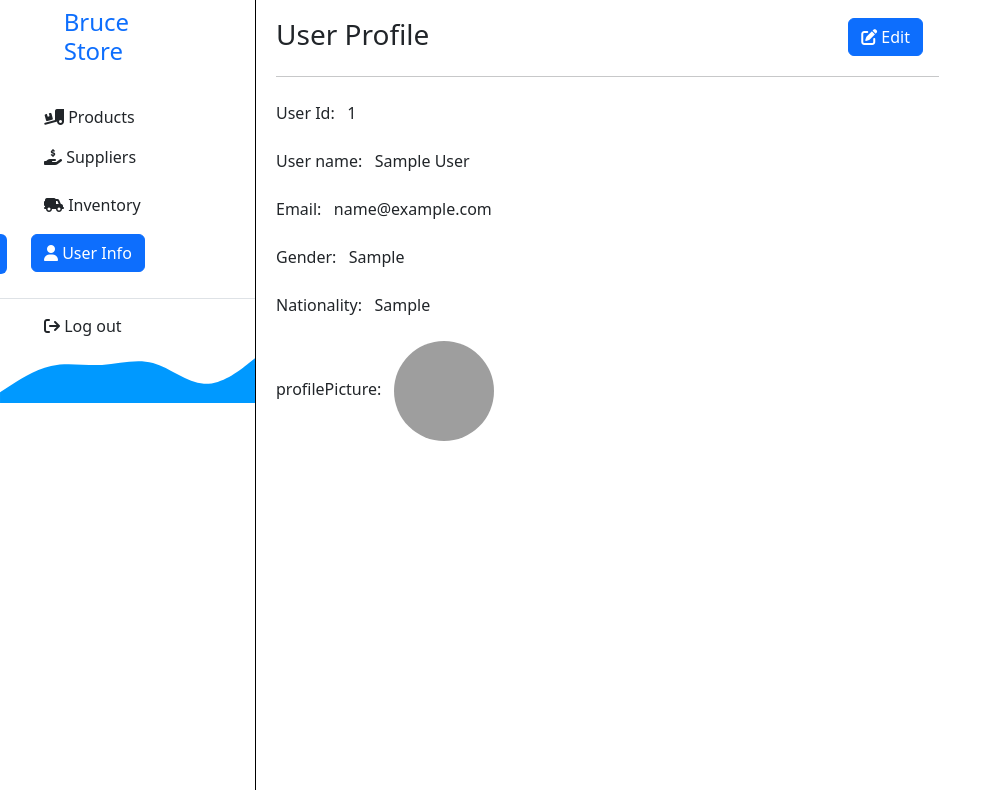
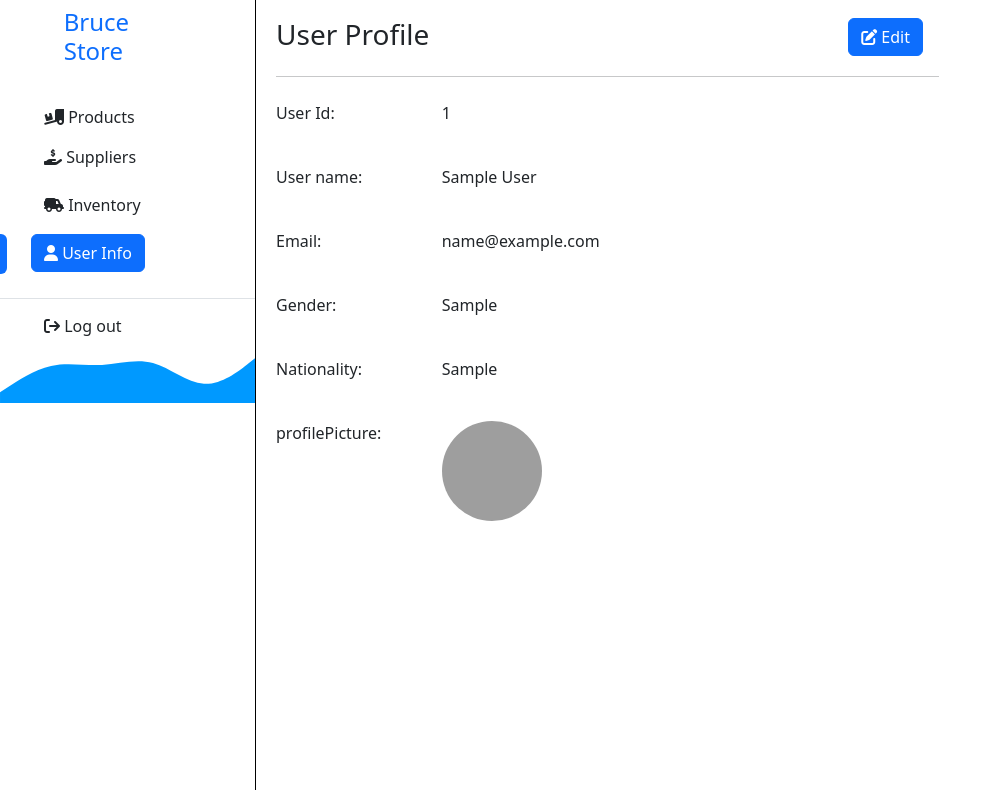
Before and after one commit to RUTAGENGWA-ASANTE-BRUCE/Stock-Management-CodeIgnitor, a CodeIgniter app: page /Stock-Management-CodeIgnitor/index.php/user/userInfo/1 in a window 1280 px wide. Shown: the whole page, without its empty margins (0-986 px from the left). Run offline with CodeIgniter, Linux system fonts and the light colour scheme; tables that the repository leaves empty or names only in its code hold one stand-in row (values such as "Sample post"); data that the repository does not hold is empty; some libraries are stand-ins or nearby versions; grey boxes are pictures that could not be loaded.

Commit message:
new change

```diff
--- a/stockManagement/application/views/user_info.php
+++ b/stockManagement/application/views/user_info.php
@@ -54,7 +54,7 @@
             </div>
             <div class="mt-2">
                 <div style="width:7px;height:40px; " class="rounded-end float-start bg-white"></div>
-                <a class="btn  float-start ms-4">
+                <a class="btn  float-start ms-4 bg-white" href="<?php echo base_url().'index.php/Stock/inventories/'.$user['user_id'];?>">
 
                     <i class="fa-solid fa-truck-field"></i>
                     Inventory
@@ -113,12 +113,12 @@
                 </div>
                 <hr/>
             </div>
-                <p class="mt-4"></p>User Id: &nbsp; <?php echo $user['user_id'] ?></p>
-                <p class="mt-4"></p>User name: &nbsp; <?php echo $user['name'] ?></p>
-                <p class="mt-4">Email: &nbsp; <?php echo $user['email'] ?></p>
-                <p class="mt-4">Gender: &nbsp; <?php echo $user['gender'] ?></p>
-                <p class="mt-4">Nationality: &nbsp; <?php echo $user['nationality'] ?></p>
-                <p class="mt-4">profilePicture: &nbsp; <img src="<?php echo base_url().'/public/images/'.$user['profilePicture'] ?>" style="width:100px;height:100px;border-radius:50%;"/></p>
+                <div class="mt-4 d-flex"><p class="col-2">User Id: </p> <?php echo $user['user_id'] ?></div>
+                <div class="mt-4 d-flex"><p class="col-2">User name: </p> <?php echo $user['name'] ?></div>
+                <div class="mt-4 d-flex"><p class="col-2">Email: </p> <?php echo $user['email'] ?></div>
+                <div class="mt-4 d-flex"><p class="col-2">Gender: </p> <?php echo $user['gender'] ?></div>
+                <div class="mt-4 d-flex"><p class="col-2">Nationality: </p> <?php echo $user['nationality'] ?></div>
+                <div class="mt-4 d-flex"><p class="col-2">profilePicture: </p> <img src="<?php echo base_url().'/public/images/'.$user['profilePicture'] ?>" style="width:100px;height:100px;border-radius:50%;"/></div>
 
 
     </div>
```
